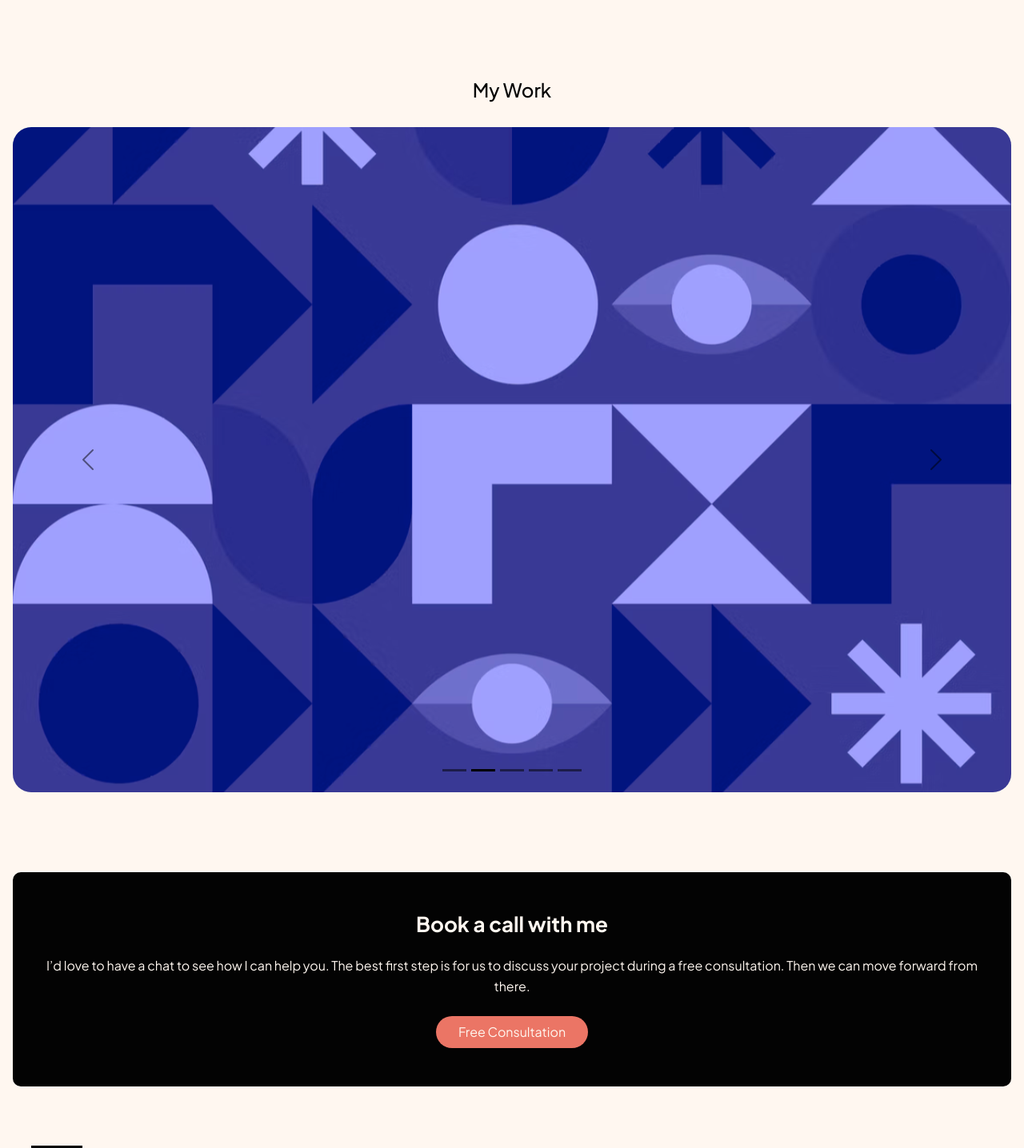
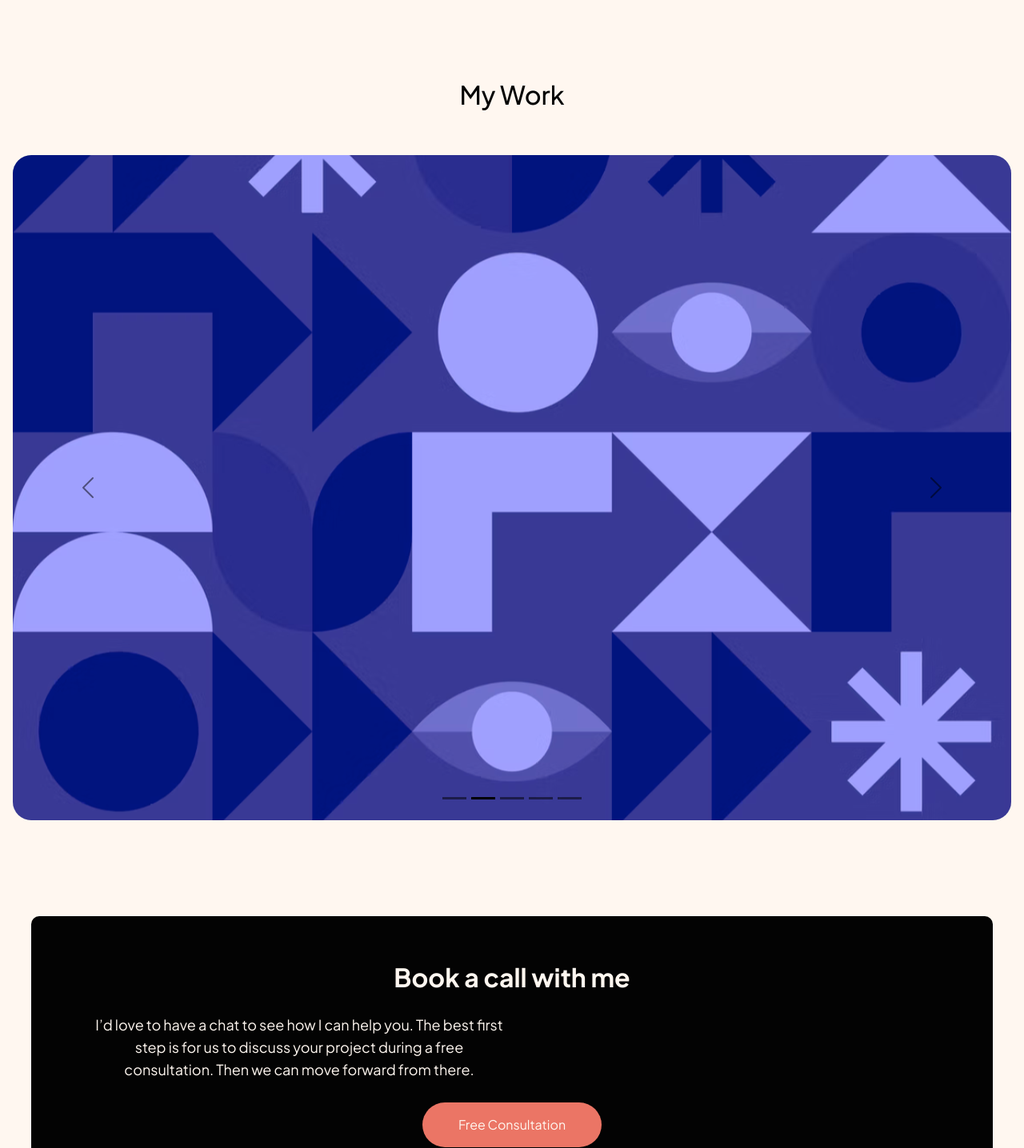
Before and after one commit to Oleksandr-Berd/designer-portfolio, a React (Create React App) app: page / in a window 1280 px wide. Shown: the part 1414-2850 px from the top of the page at 80% size. Built offline with nearby package versions, Linux system fonts and the light colour scheme; the HTML template or start-up script is replaced by a standard one.

Commit message:
tablet is done

```diff
--- a/src/components/Contact/ContactStyled.ts
+++ b/src/components/Contact/ContactStyled.ts
@@ -4,6 +4,12 @@ export const CommonCon = styled.div`
   padding-left: 16px;
   padding-right: 16px;
   padding-bottom: 40px;
+
+  @media (min-width: 768px) {
+    padding-left: 39px;
+    padding-right: 39px;
+    padding-bottom: 56px;
+  }
 `;
 
 export const InnerCon = styled.div`
@@ -18,6 +24,13 @@ export const InnerCon = styled.div`
   background-color: #030303;
 
   border-radius: 10px;
+
+  @media (min-width: 768px) {
+    padding-left: 75px;
+    padding-right: 75px;
+    padding-top: 56px;
+    padding-bottom: 64px;
+  }
 `;
 
 export const Title = styled.h2`
@@ -25,6 +38,13 @@ export const Title = styled.h2`
 
   font-weight: bold;
   font-size: 26px;
+
+  @media (min-width: 768px) {
+    margin-bottom: 26px;
+
+    font-size: 32px;
+    line-height: 1.25;
+  }
 `;
 
 export const Paragraph = styled.p`
@@ -32,10 +52,19 @@ export const Paragraph = styled.p`
 
   font-size: 16px;
   line-height: 1.63;
+
+  @media (min-width: 768px){
+width: 520px;
+
+    margin-bottom: 26px;
+
+    font-size: 18px;
+    line-height: 1.56;
+  }
 `;
 
 export const LinkCon = styled.div`
-display: inline-block;
+  display: inline-block;
 
   padding-left: 28px;
   padding-right: 28px;
@@ -48,5 +77,19 @@ display: inline-block;
 
   & > a {
     color: #fff7f0;
+    font-size: 14px;
+    line-height: 2;
+
+    @media (min-width: 768px){
+      font-size: 16px;
+      line-height: 1.75;
+    }
+  }
+
+  @media (min-width: 768px){
+    padding-top: 14px;
+    padding-bottom: 14px;
+    padding-left: 45px;
+    padding-right: 45px;
   }
 `;
--- a/src/components/Portfolio/PortfolioStyled.ts
+++ b/src/components/Portfolio/PortfolioStyled.ts
@@ -6,11 +6,22 @@ export const CommonCon = styled.div`
   padding-bottom: 100px;
 
   text-align: center;
+
+  @media (min-width: 768px){
+    padding-bottom: 120px;
+  }
 `;
 
 export const Title = styled.h2`
-margin-bottom: 32px;
+  margin-bottom: 32px;
 
   color: #030303;
   font-size: 24px;
+
+  @media (min-width: 768px) {
+    margin-bottom: 56px;
+
+    font-size: 32px;
+    line-height: 1.25;
+  }
 `;
```
